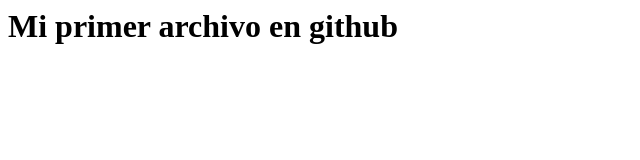
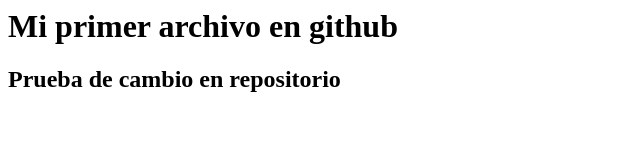
Before and after one commit to pffloressanag/sosbelleza, a plain HTML site: page index.html in a window 1280 px wide. Shown: the whole page, without its empty margins (0-640 px from the left). Drawn offline with Linux system fonts and the light colour scheme.

Commit message:
mi segundo commit local

```diff
--- a/index.html
+++ b/index.html
@@ -1 +1,2 @@
 <h1>Mi primer archivo en github</h1>
+<h2>Prueba de cambio en repositorio</h2>
```
